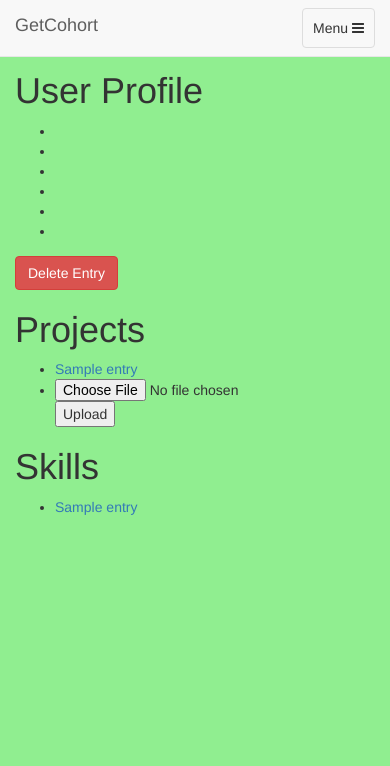
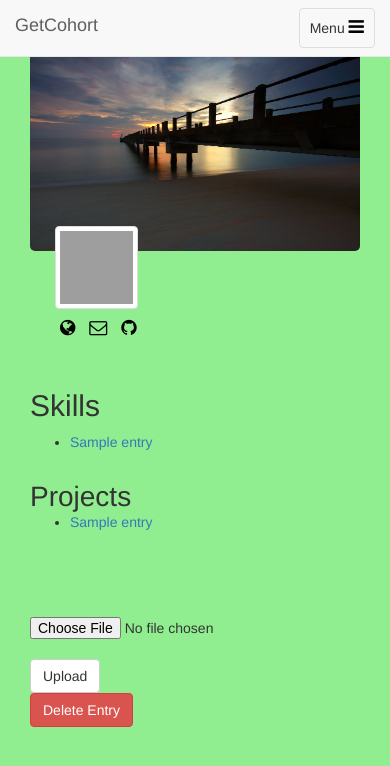
Before and after one commit to DigitalCrafts-September-2016-Cohort/GetCohort, a Flask app: template templates/profile.html in a window 390 px wide. Shown: the top 766 px of the page. Run offline with Flask 2, Linux system fonts and the light colour scheme; the visitor is signed in with stand-in values (Sample User, id 1); the template is opened without the code that fills it: most values are stand-ins (such as "Sample title", 1, 10 or a date in 2020); some libraries are stand-ins or nearby versions; grey boxes are pictures that could not be loaded.

Commit message:
Modify profile.html, style.css and layout.html files

```diff
--- a/static/css/style.css
+++ b/static/css/style.css
@@ -1,6 +1,15 @@
+.cf:before,
+.cf:after {
+  content: " ";
+  display: table;
+}
+.cf:after {
+  clear: both;
+}
+
 body {
   background-color: lightgreen;
-  padding-top: 50px;
+  padding-top: 75px;
 }
 
 html {
@@ -14,6 +23,19 @@ html {
   -moz-box-sizing: inherit;
   box-sizing: inherit;
 }
+
+/*
+ * Body Wrappers Style
+ */
+
+ #wrapper {
+     padding-left: 0;
+     -webkit-transition: all 0.5s ease;
+     -moz-transition: all 0.5s ease;
+     -o-transition: all 0.5s ease;
+     transition: all 0.5s ease;
+ }
+
 
 /*
  * Flash Messages Style
@@ -50,6 +72,10 @@ tr:nth-child(odd) {
     background-color: #fff;
 }
 
+/*
+ * Avatar styles
+ */
+
 img.avatar {
   border-radius: 50%;
   margin: auto;
@@ -68,6 +94,136 @@ img.small-avatar {
   width: 50px;
 }
 
+.nav-avatar {
+  margin-left: 5px;
+  margin-right: 10px;
+  border-radius: 50%;
+  display: inline-block;
+  height: 40px;
+  width: 40px;
+}
+
 a span {
   display: block;
 }
+
+/*
+ * Profile Info Section
+ */
+.profile-info {
+  margin-top: 10px;
+  margin-bottom: 10px;
+}
+
+/*
+ * Icons Section
+ */
+
+i {
+ color: #000;
+}
+
+div .fa {
+ font-size: 28px;
+}
+
+.icons {
+  list-style-type: none;
+  display: inline-block;
+  margin: 0 10px;
+  padding: 0;
+}
+
+
+/*
+ * FB-like section styles
+ */
+
+.fb-profile img.fb-image-lg {
+    z-index: 0;
+    max-height: 300px;
+    height: 100%;
+    width: 100%;
+    margin-bottom: 10px;
+    border-radius: 15px;
+    background-size: cover;
+}
+
+.fb-image-profile {
+    margin: -90px 10px 0px 50px;
+    z-index: 9;
+    width: 20%;
+}
+
+/*
+ * Media queries
+ */
+
+ /* Medium Devices, Desktops */
+@media (max-width: 992px) {
+  h1 {
+    font-size: 28px;
+    margin-bottom: 0;
+  }
+
+  .fb-profile img.fb-image-lg {
+    max-height: 250px;
+  }
+
+  .icons {
+    margin: 0 5px;
+  }
+}
+
+/* Small Devices, Tablets */
+@media (max-width: 768px) {
+  .fb-profile img.fb-image-lg {
+    max-height: 200px;
+    border-radius: 10px;
+  }
+
+  .fb-profile-text > h1 {
+      font-weight: 700;
+      font-size:16px;
+   }
+
+  .fb-image-profile {
+      margin: -40px 10px 0px 25px;
+      z-index: 9;
+      width: 22%;
+    }
+
+  .icons-section {
+    padding-left: 25px;
+  }
+
+  div .fa {
+    font-size: 22px;
+  }
+}
+
+/* Extra Small Devices, Phones */
+@media (max-width: 480px) {
+  body {
+    padding-top: 50px;
+  }
+
+  .fb-profile img.fb-image-lg {
+    border-radius: 5px;
+  }
+
+  .fb-profile-text > h1 {
+      font-weight: 700;
+      font-size:16px;
+   }
+
+  .fb-image-profile {
+      margin: -35px 10px 0px 25px;
+      z-index: 9;
+      width: 25%;
+    }
+
+  div .fa {
+    font-size: 18px;
+  }
+}
--- a/templates/layout.html
+++ b/templates/layout.html
@@ -32,7 +32,11 @@
           {% if session["email"] %}
             <form class="navbar-form navbar-right" action="/submit_logout" method = "POST">
               <span>
-                Hello {{ session["first_name"].capitalize() }}!
+                Hello
+                {{ session["first_name"].capitalize() }}!
+                <a href="/profile/{{session['id']}}">
+                  <img class="nav-avatar" src="http://i.pravatar.cc/200?img=1">
+                </a>
               </span>
               <button type="submit" class="btn btn-default">Logout</button>
             </form>
@@ -50,8 +54,7 @@
     </nav>
     <!-- /nav -->
 
-    <div class="container">
-
+    <div class="container-fluid">
       <div class="row">
         <div class="col-md-12">
           {% with messages = get_flashed_messages() %}
@@ -75,6 +78,7 @@
         </div>
       </div>
     </div>
+    <!-- /.container-fluid -->
 
     <!-- jQuery -->
     <script src="https://ajax.googleapis.com/ajax/libs/jquery/3.1.0/jquery.min.js"></script>
--- a/templates/profile.html
+++ b/templates/profile.html
@@ -2,15 +2,69 @@
 
 {% extends "layout.html" %}
 {% block body %}
-<h1>User Profile</h1>
+
+<div class="container-fluid">
+  <div class="fb-profile cf">
+    <img align="left" class="fb-image-lg" src="/static/images/pexels-photo-207499.jpeg" alt=""/>
+    <img align="left" class="fb-image-profile thumbnail" src="http://i.pravatar.cc/200?img=1" alt=""/>
+    <div class="fb-profile-text">
+      <h1>{{user.first_name}} {{user.last_name}}</h1>
+      <p>
+        {{user.current_location}}
+      </p>
+    </div>
+  </div>
+
+
+  <div class="row profile-info">
+    <!-- column one -->
+    <div class="col-lg-3 col-md-3 col-sm-3 col-xs-12">
+      <ul class="icons-section">
+        <li class="icons"><a href="http://www.{{user.web_page}}" target="_blank">
+          <i class="fa fa-globe" aria-hidden="true"></i>
+        </a></li>
+        <li class="icons"><a href="mailto:{{user.email}}" target="_top">
+          <i class="fa fa-envelope-o" aria-hidden="true"></i>
+        </a></li>
+        <li class="icons"><a href="https://github.com/{{user.github}}" target="_blank">
+          <i class="fa fa-github" aria-hidden="true"></i>
+        </a></li>
+      </ul>
+    </div>
+
+    <!-- column two -->
+    <div class="col-lg-9 col-md-9 col-sm-9 col-xs-12 pull-right-sm">
+      <p>{{user.bio}}</p>
+    </div>
+  </div>
+
+  <div class="row">
+  <!-- column one -->
+    <div class="col-lg-3 col-md-3 col-sm-3 col-xs-12">
+      <h2>Skills</h2>
       <ul>
-  <li>{{user.first_name}} {{user.last_name}}</li>
-  <li>{{user.email}}</li>
-  <li>{{user.web_page}}</li>
-  <li>{{user.github}}</li>
-  <li>{{user.bio}}</li>
-  <li>{{user.current_location}}</li>
+        {%  for entry in skill_query %}
+          <li><a href="/skill_profile/{{entry.id}}">{{entry.name}}</a></li>
+        {% endfor %}
       </ul>
+    </div>
+
+    <!-- column two -->
+    <div class="col-lg-9 col-md-9 col-sm-9 col-xs-12 pull-right-sm">
+      <h1>Projects</h1>
+      <ul>
+        {%  for entry in project_query %}
+          <li><a href="/project_profile/{{entry.id}}">{{entry.name}}</a></li>
+        {% endfor %}
+      </ul>
+    </div>
+
+  </div>
+  <!-- /.row-->
+
+  <br>
+  <div class="row">
+    <div class="col-lg-12">
       <form class="form-group" action="/update" method="post">
         <input type="hidden" name="email" value="{{user.email}}">
         <input type="hidden" name="id" value="{{user.id}}">
@@ -18,29 +72,23 @@
           <button class="btn btn-default" type="submit" name="button_update_entry">Update Entry</button>
         {% endif %}
       </form>
+      <br>
+      <br>
+      <form action="/upload" method="post" enctype="multipart/form-data">
+        <input type="hidden" name="id" value="{{user.id}}">
+        <input type="file" name="file">
+        <br>
+        <input class="btn btn-default" type="submit" value="Upload">
+      </form>
       {% if session['is_admin'] %}
         <form class="form-group" action="/delete" method="post">
           <input type="hidden" name="id" value="{{user.id}}">
           <button class="btn btn-danger" type="submit" name="button_delete_entry">Delete Entry</button>
         </form>
       {% endif %}
-<h1>Projects</h1>
-<ul>
-  {%  for entry in project_query %}
-    <li><a href="/project_profile/{{entry.id}}">{{entry.name}}</a></li>
-  {% endfor %}
-  <form action="/upload" method="post" enctype="multipart/form-data">
-        <li><input type="hidden" name="id" value="{{user.id}}">
-          <input type="file" name="file">
-        <input type="submit" value="Upload"></li>
-  </form>
-</ul>
+    </div>
+  </div>
 
-<h1>Skills</h1>
-<ul>
-  {%  for entry in skill_query %}
-    <li><a href="/skill_profile/{{entry.id}}">{{entry.name}}</a></li>
-  {% endfor %}
-</ul>
+</div> <!-- /container-fluid -->
 
 {% endblock %}
```
Also changed, not shown: static/images/pexels-photo-207499.jpeg (added). Lines whose indentation alone changed are shown as unchanged.
